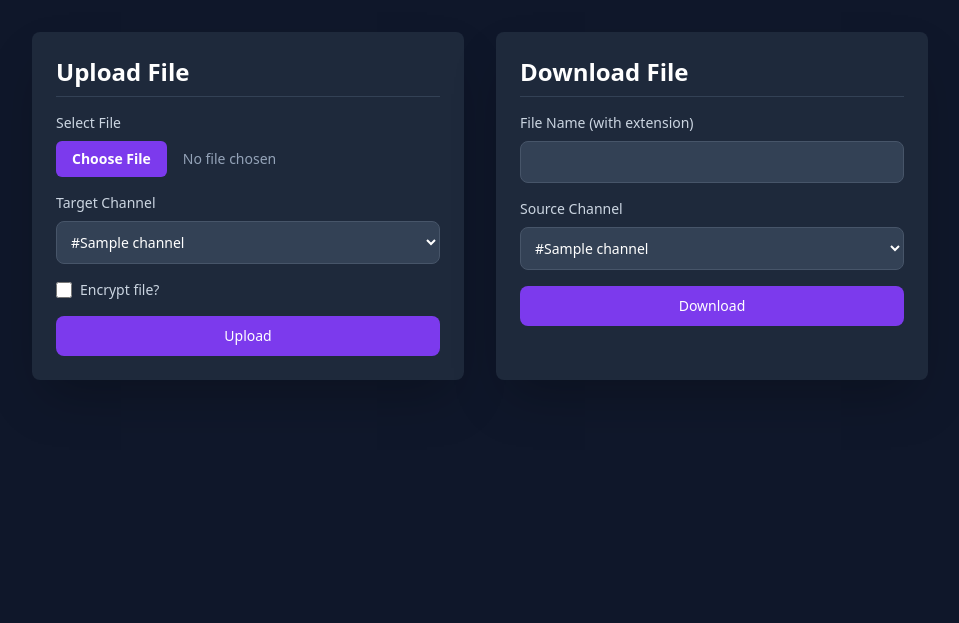
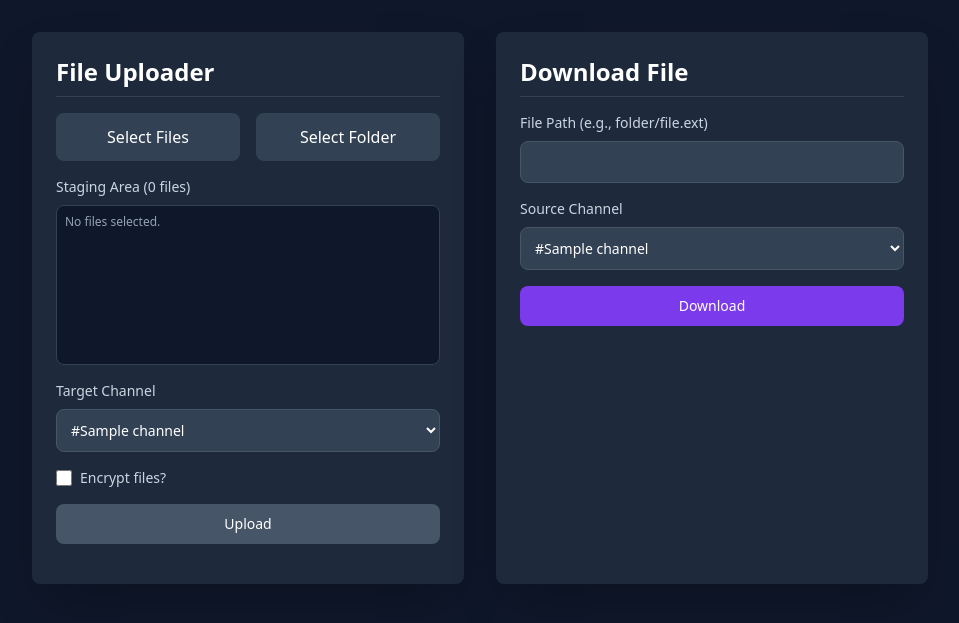
Before and after one commit to Lollimerd/discord-file-system, a Flask app: template templates/main.html in a window 1280 px wide. Shown: the part 120-743 px from the top of the page, without its empty margins (160-1119 px from the left). Run offline with Flask 3, Linux system fonts and the light colour scheme; the template is opened without the code that fills it: most values are stand-ins (such as "Sample title", 1, 10 or a date in 2020); parts of the project's set-up code (start-up, migrations or seed data) failed here and were passed over; some libraries are stand-ins or nearby versions.

Commit message:
update var

```diff
--- a/app.py
+++ b/app.py
@@ -1,7 +1,7 @@
 # app.py
 
 from flask import Flask, request, render_template, send_file, redirect, url_for, flash
-import discord, os, threading, logging, json, asyncio, colorlog
+import discord, os, threading, logging, json, asyncio, colorlog, uuid
 from cryptography.fernet import Fernet
 from dotenv import load_dotenv
 from dis_commands import *
@@ -24,10 +24,10 @@ handler.setFormatter(colorlog.ColoredFormatter(
 logging.getLogger().addHandler(handler)
 logging.getLogger().setLevel(logging.INFO)
 logger = logging.getLogger(__name__)
-DATA_DIRECTORY = 'transfer'
+
+DATA_DIRECTORY = 'Data'
 if not os.path.exists(DATA_DIRECTORY): os.makedirs(DATA_DIRECTORY)
-CHUNK_SIZE = 10 * 1024 * 1024
-
+CHUNK_SIZE = 11 * 1024 * 1024
 
 @bot.event
 async def on_ready():
@@ -74,25 +74,36 @@ def server_page(server_id):
         flash(f"Could not retrieve data for Server ID {server_id}.")
         return redirect(url_for('index'))
 
-# (The /upload and /download routes remain the same)
 @app.route('/upload', methods=['POST'])
 def upload_file():
     server_id = request.form.get('server_id')
-    # ## We now get 'channel' from the select dropdown ##
     channel_name = request.form.get('channel')
-    file = request.files.get('file')
+    secure_upload = request.form.get('encrypt') == 'true'
+    files = request.files.getlist('files[]')
 
-    if not all([server_id, file, channel_name]): return 'Missing form data', 400
-    if file.filename == '': return 'No selected file', 400
+    if not all([server_id, channel_name, files]):
+        return 'Missing form data', 400
 
-    file_path = os.path.join(DATA_DIRECTORY, file.filename)
-    file.save(file_path)
-    logger.info(f"File saved to {file_path}")
-    secure_upload = request.form.get('encrypt') == 'true'
-    asyncio.run_coroutine_threadsafe(
-        upload_to_discord(file_path, file.filename, server_id, channel_name, secure_upload), bot.loop
-    )
-    return render_template('uploaded.html', server_id=server_id)
+    for file in files:
+        if file.filename == '':
+            continue
+
+        original_filename = file.filename
+
+        # ## Create a unique filename to prevent overwrites/race conditions ##
+        _, ext = os.path.splitext(original_filename)
+        unique_filename = f"{uuid.uuid4()}{ext}"
+        file_path = os.path.join(DATA_DIRECTORY, unique_filename)
+        file.save(file_path)
+        logger.info(f"File '{original_filename}' saved temporarily as '{unique_filename}'")
+
+        # ## Pass the unique file path to the upload task ##
+        asyncio.run_coroutine_threadsafe(
+            upload_to_discord(file_path, original_filename, server_id, channel_name, secure_upload),
+            bot.loop
+        )
+
+    return {"status": "success", "message": f"{len(files)} files queued for upload."}
 
 @app.route('/download', methods=['POST'])
 def download_route():
@@ -112,7 +123,6 @@ def download_route():
 # @app.route('/get_channels', methods=['POST']) ...
 
 # --- (Discord Logic functions remain the same) ---
-# ...
 async def is_guild_available(guild_id):
     try:
         guild = bot.get_guild(int(guild_id))
@@ -137,52 +147,76 @@ async def fetch_channels_from_guild(guild_id):
         logger.error(f"An error occurred while fetching channels: {e}")
         return None
 
-async def upload_to_discord(file_path, filename, server_id, channel_name, secure):
+async def upload_to_discord(file_path, original_filename, server_id, channel_name, secure):
     guild = bot.get_guild(int(server_id))
     if not guild:
         logger.error(f"Upload failed: Guild {server_id} not found.")
         return
+
     channel = discord.utils.get(guild.text_channels, name=channel_name)
     if not channel:
         logger.error(f'Upload failed: Channel "{channel_name}" not found in server {guild.name}.')
         return
-    if secure:
-        logger.info("Encryption enabled. Encrypting file...")
-        with open(file_path, 'rb') as f: data = f.read()
-        encrypted_data = cipher.encrypt(data)
-        with open(file_path, 'wb') as f: f.write(encrypted_data)
-        logger.info("File encrypted successfully.")
-    chunks = []
-    file_size = os.path.getsize(file_path)
-    if file_size > CHUNK_SIZE:
-        logger.info("File is large, splitting into chunks...")
-        with open(file_path, 'rb') as f:
-            chunk_num = 0
-            while True:
-                chunk_data = f.read(CHUNK_SIZE)
-                if not chunk_data: break
-                base_name, ext = os.path.splitext(filename)
-                chunk_filename = os.path.join(DATA_DIRECTORY, f"{base_name.replace(' ', '_')}_part_{chunk_num}{ext}")
-                with open(chunk_filename, 'wb') as chunk_file: chunk_file.write(chunk_data)
-                chunks.append(chunk_filename)
-                chunk_num += 1
-    else:
-        logger.info("File is small, no chunking needed.")
-        chunks.append(file_path)
-    metadata = {"original_filename": filename, "chunks": [os.path.basename(c).replace(' ', '_') for c in chunks], "encrypted": secure}
-    metadata_filename = os.path.join(DATA_DIRECTORY, f"{filename.replace(' ', '_')}_metadata.json")
-    metadata_content = json.dumps(metadata).encode()
-    if secure: metadata_content = cipher.encrypt(metadata_content)
-    with open(metadata_filename, 'wb') as f: f.write(metadata_content)
-    await channel.send(file=discord.File(metadata_filename))
-    logger.info("Metadata sent.")
-    os.remove(metadata_filename)
-    for chunk_path in chunks:
-        await channel.send(file=discord.File(chunk_path, filename=os.path.basename(chunk_path).replace(' ', '_')))
-        logger.info(f"Sent chunk: {os.path.basename(chunk_path)}")
-        if chunk_path != file_path: os.remove(chunk_path)
-    os.remove(file_path)
-    logger.info("Upload complete and local files cleaned up.")
+
+    try:
+        if secure:
+            logger.info(f"Encrypting '{original_filename}'...")
+            with open(file_path, 'rb') as f: data = f.read()
+            encrypted_data = cipher.encrypt(data)
+            with open(file_path, 'wb') as f: f.write(encrypted_data)
+
+        chunks = []
+        file_size = os.path.getsize(file_path)
+
+        if file_size > CHUNK_SIZE:
+            logger.info(f"Chunking '{original_filename}'...")
+
+            # ## Use the temporary file's name for chunking to avoid path errors ##
+            temp_basename = os.path.basename(file_path)
+            base_name, ext = os.path.splitext(temp_basename)
+
+            with open(file_path, 'rb') as f:
+                chunk_num = 0
+                while True:
+                    chunk_data = f.read(CHUNK_SIZE)
+                    if not chunk_data: break
+
+                    chunk_filename = os.path.join(DATA_DIRECTORY, f"{base_name}_part_{chunk_num}{ext}")
+                    with open(chunk_filename, 'wb') as chunk_file:
+                        chunk_file.write(chunk_data)
+                    chunks.append(chunk_filename)
+                    chunk_num += 1
+        else:
+            chunks.append(file_path)
+
+        # ## Note: 'original_filename' is passed to metadata, preserving the path ##
+        metadata = {
+            "original_filename": original_filename,
+            "chunks": [os.path.basename(c).replace(' ', '_') for c in chunks],
+            "encrypted": secure
+        }
+        metadata_filename = os.path.join(DATA_DIRECTORY, f"{uuid.uuid4()}_metadata.json")
+
+        metadata_content = json.dumps(metadata).encode()
+        if secure: metadata_content = cipher.encrypt(metadata_content)
+
+        with open(metadata_filename, 'wb') as f: f.write(metadata_content)
+
+        await channel.send(file=discord.File(metadata_filename))
+        os.remove(metadata_filename)
+
+        for chunk_path in chunks:
+            await channel.send(file=discord.File(chunk_path, filename=os.path.basename(chunk_path).replace(' ', '_')))
+            if chunk_path != file_path:
+                os.remove(chunk_path)
+
+        logger.info(f"Successfully uploaded '{original_filename}'.")
+    except Exception as e:
+        logger.error(f"An error occurred during upload for '{original_filename}': {e}")
+    finally:
+        # ## Clean up the main temporary file ##
+        if os.path.exists(file_path):
+            os.remove(file_path)
 
 async def download_from_discord(server_id, channel_name, filename):
     guild = bot.get_guild(int(server_id))
--- a/templates/main.html
+++ b/templates/main.html
@@ -14,14 +14,24 @@
         </header>
 
         <div class="grid md:grid-cols-2 gap-8">
-            <div id="upload-card" class="bg-slate-800 p-6 rounded-lg shadow-2xl opacity-0">
-                <h2 class="text-2xl font-bold mb-4 border-b border-slate-700 pb-2">Upload File</h2>
-                <form method="POST" action="/upload" enctype="multipart/form-data">
-                    <input type="hidden" name="server_id" value="{{ server_id }}">
+            <div id="uploader-card" class="bg-slate-800 p-6 rounded-lg shadow-2xl opacity-0">
+                <h2 class="text-2xl font-bold mb-4 border-b border-slate-700 pb-2">File Uploader</h2>
+
+                <input type="file" id="file-input" multiple class="hidden">
+                <input type="file" id="folder-input" webkitdirectory directory class="hidden">
+
+                <div class="flex space-x-4 mb-4">
+                    <button onclick="document.getElementById('file-input').click()" class="w-full bg-slate-700 hover:bg-slate-600 p-3 rounded-lg text-center transition-colors">Select Files</button>
+                    <button onclick="document.getElementById('folder-input').click()" class="w-full bg-slate-700 hover:bg-slate-600 p-3 rounded-lg text-center transition-colors">Select Folder</button>
+                </div>
+
                 <div class="mb-4">
-                        <label class="block mb-2 text-sm font-medium text-slate-300">Select File</label>
-                        <input type="file" name="file" class="block w-full text-sm text-slate-400 file:mr-4 file:py-2 file:px-4 file:rounded-md file:border-0 file:text-sm file:font-semibold file:bg-violet-600 file:text-white hover:file:bg-violet-700" required>
+                    <label class="block mb-2 text-sm font-medium text-slate-300">Staging Area (<span id="file-count">0</span> files)</label>
+                    <div id="staging-area" class="h-40 bg-slate-900 rounded-lg p-2 overflow-y-auto text-xs text-slate-400 border border-slate-700">
+                        No files selected.
                     </div>
+                </div>
+
                 <div class="mb-4">
                     <label for="upload-channel" class="block mb-2 text-sm font-medium text-slate-300">Target Channel</label>
                     <select id="upload-channel" name="channel" class="bg-slate-700 border border-slate-600 text-white text-sm rounded-lg focus:ring-violet-500 focus:border-violet-500 block w-full p-2.5">
@@ -32,12 +42,16 @@
                         {% endfor %}
                     </select>
                 </div>
+
                 <div class="flex items-center mb-4">
-                        <input id="encrypt" name="encrypt" value="true" type="checkbox" class="w-4 h-4 text-violet-600 bg-slate-700 border-slate-600 rounded focus:ring-violet-600">
-                        <label for="encrypt" class="ml-2 text-sm font-medium text-slate-300">Encrypt file?</label>
+                    <input id="encrypt-checkbox" type="checkbox" class="w-4 h-4 text-violet-600 bg-slate-700 border-slate-600 rounded focus:ring-violet-600">
+                    <label for="encrypt-checkbox" class="ml-2 text-sm font-medium text-slate-300">Encrypt files?</label>
                 </div>
-                    <button type="submit" class="w-full text-white bg-violet-600 hover:bg-violet-700 focus:ring-4 focus:ring-violet-800 font-medium rounded-lg text-sm px-5 py-2.5 text-center transition-colors">Upload</button>
-                </form>
+
+                <button id="upload-button" class="w-full text-white bg-violet-600 hover:bg-violet-700 focus:ring-4 focus:ring-violet-800 font-medium rounded-lg text-sm px-5 py-2.5 text-center transition-colors disabled:bg-slate-600 disabled:cursor-not-allowed" disabled>
+                    Upload
+                </button>
+                <div id="upload-status" class="text-center mt-4 text-sm text-green-400"></div>
             </div>
 
             <div id="download-card" class="bg-slate-800 p-6 rounded-lg shadow-2xl opacity-0">
@@ -45,7 +59,7 @@
                 <form method="POST" action="/download">
                     <input type="hidden" name="server_id" value="{{ server_id }}">
                     <div class="mb-4">
-                        <label for="files" class="block mb-2 text-sm font-medium text-slate-300">File Name (with extension)</label>
+                        <label for="files" class="block mb-2 text-sm font-medium text-slate-300">File Path (e.g., folder/file.ext)</label>
                         <input type="text" name="files" class="bg-slate-700 border border-slate-600 text-white text-sm rounded-lg focus:ring-violet-500 focus:border-violet-500 block w-full p-2.5" required>
                     </div>
                     <div class="mb-4">
@@ -66,20 +80,90 @@
 
     <script src="https://cdnjs.cloudflare.com/ajax/libs/animejs/3.2.1/anime.min.js"></script>
     <script>
+        // --- Animation Logic ---
         anime.timeline({ easing: 'easeOutQuad' })
-            .add({
-                targets: '#header',
-                opacity: [0, 1],
-                translateY: [-20, 0],
-                duration: 600
-            })
-            .add({
-                targets: ['#upload-card', '#download-card'],
-                opacity: [0, 1],
-                translateY: [20, 0],
-                duration: 800,
-                delay: anime.stagger(100)
-            }, '-=300');
+            .add({ targets: '#header', opacity: [0, 1], translateY: [-20, 0], duration: 600 })
+            .add({ targets: ['#uploader-card', '#download-card'], opacity: [0, 1], translateY: [20, 0], duration: 800, delay: anime.stagger(100) }, '-=300');
+
+        // --- Uploader JavaScript Logic ---
+        const fileInput = document.getElementById('file-input');
+        const folderInput = document.getElementById('folder-input');
+        const uploadButton = document.getElementById('upload-button');
+        const stagingArea = document.getElementById('staging-area');
+        const fileCountSpan = document.getElementById('file-count');
+        const uploadStatus = document.getElementById('upload-status');
+
+        let stagedFiles = [];
+
+        const updateStagingArea = () => {
+            if (stagedFiles.length === 0) {
+                stagingArea.innerHTML = 'No files selected.';
+                uploadButton.disabled = true;
+            } else {
+                stagingArea.innerHTML = '';
+                stagedFiles.forEach(file => {
+                    const fileElement = document.createElement('div');
+                    fileElement.textContent = file.webkitRelativePath || file.name;
+                    stagingArea.appendChild(fileElement);
+                });
+                uploadButton.disabled = false;
+            }
+            fileCountSpan.textContent = stagedFiles.length;
+        };
+
+        const addFilesToStage = (files) => {
+            // Prevent duplicates
+            const newFiles = Array.from(files).filter(file =>
+                !stagedFiles.some(stagedFile => (stagedFile.webkitRelativePath || stagedFile.name) === (file.webkitRelativePath || file.name))
+            );
+            stagedFiles.push(...newFiles);
+            updateStagingArea();
+        };
+
+        fileInput.addEventListener('change', (e) => addFilesToStage(e.target.files));
+        folderInput.addEventListener('change', (e) => addFilesToStage(e.target.files));
+
+        uploadButton.addEventListener('click', async () => {
+            if (stagedFiles.length === 0) return;
+
+            uploadButton.disabled = true;
+            uploadButton.textContent = 'Uploading...';
+            uploadStatus.textContent = '';
+
+            const formData = new FormData();
+            formData.append('server_id', '{{ server_id }}');
+            formData.append('channel', document.getElementById('upload-channel').value);
+            formData.append('encrypt', document.getElementById('encrypt-checkbox').checked);
+
+            stagedFiles.forEach(file => {
+                // Use webkitRelativePath if available to preserve folder structure
+                const fileName = file.webkitRelativePath || file.name;
+                formData.append('files[]', file, fileName);
+            });
+
+            try {
+                const response = await fetch('/upload', {
+                    method: 'POST',
+                    body: formData
+                });
+                const result = await response.json();
+
+                if (response.ok) {
+                    uploadStatus.textContent = result.message + ' ✅';
+                    stagedFiles = []; // Clear the stage on success
+                    updateStagingArea();
+                } else {
+                    throw new Error(result.message || 'Upload failed');
+                }
+            } catch (error) {
+                uploadStatus.style.color = '#ef4444'; // red-500
+                uploadStatus.textContent = 'Error: ' + error.message;
+            } finally {
+                uploadButton.textContent = 'Upload';
+                // Re-enable button only if there are files
+                uploadButton.disabled = stagedFiles.length === 0;
+            }
+        });
     </script>
 </body>
 </html>
```
Lines whose indentation alone changed are shown as unchanged.
